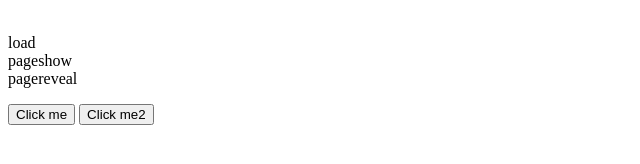
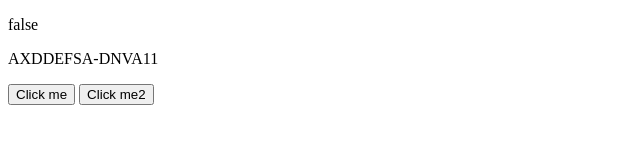
Before and after one commit to p0kjin/p0kjin.github.io, a plain HTML site: page index.html in a window 1280 px wide. Shown: the whole page, without its empty margins (0-640 px from the left). Drawn offline with Linux system fonts and the light colour scheme.

Commit message:
Update index.html

```diff
--- a/index.html
+++ b/index.html
@@ -2,17 +2,23 @@
 <html>
 <head>
 <script>
-
-for (const key in window) {
-    if(/^on/.test(key)) {
-        const eventType = key.substr(2);
-        if (eventType.startsWith('mouse') || eventType === 'scroll' || eventType.startsWith('pointer')) {
-            continue;
-        }
-        window.addEventListener(eventType, (event) => {
-            document.getElementById("parag-1").innerHTML += '<br/>' + event.type
-        });
-    }
+let value = localStorage.getItem("testKey")
+let hadValue = false;
+if (value != null) {
+    hadValue = true;
+} else {
+    value = "AXDDEFSA-DNVA11";
+    localStorage.setItem("testKey", value)
+}
+window.onload = function() {
+   document.getElementById("parag-1").innerHTML = hadValue;
+   document.getElementById("parag-2").innerHTML = value;
+}
+function myFunction() {
+    window.open("https://apps.apple.com/app/amazon-kids/id1324809509?pt=17789&ct=AK_Mobile_Upsell_Baker_Settings_Headless&mt=8&cp=AK_Mobile_Upsell_Baker_Settings_Headless&tag=amzn1.account.AE6TYOPTRQEJ5XIFN4AMRQJRT4TA", '_blank').focus();
+}
+function myFunction2() {
+    window.open("itms-apps://apps.apple.com/app/amazon-kids/id1324809509?pt=17789&ct=AK_Mobile_Upsell_Baker_Settings_Headless&mt=8&cp=AK_Mobile_Upsell_Baker_Settings_Headless&tag=amzn1.account.AE6TYOPTRQEJ5XIFN4AMRQJRT4TA", '_blank').focus();
 }
 
 </script>
```
